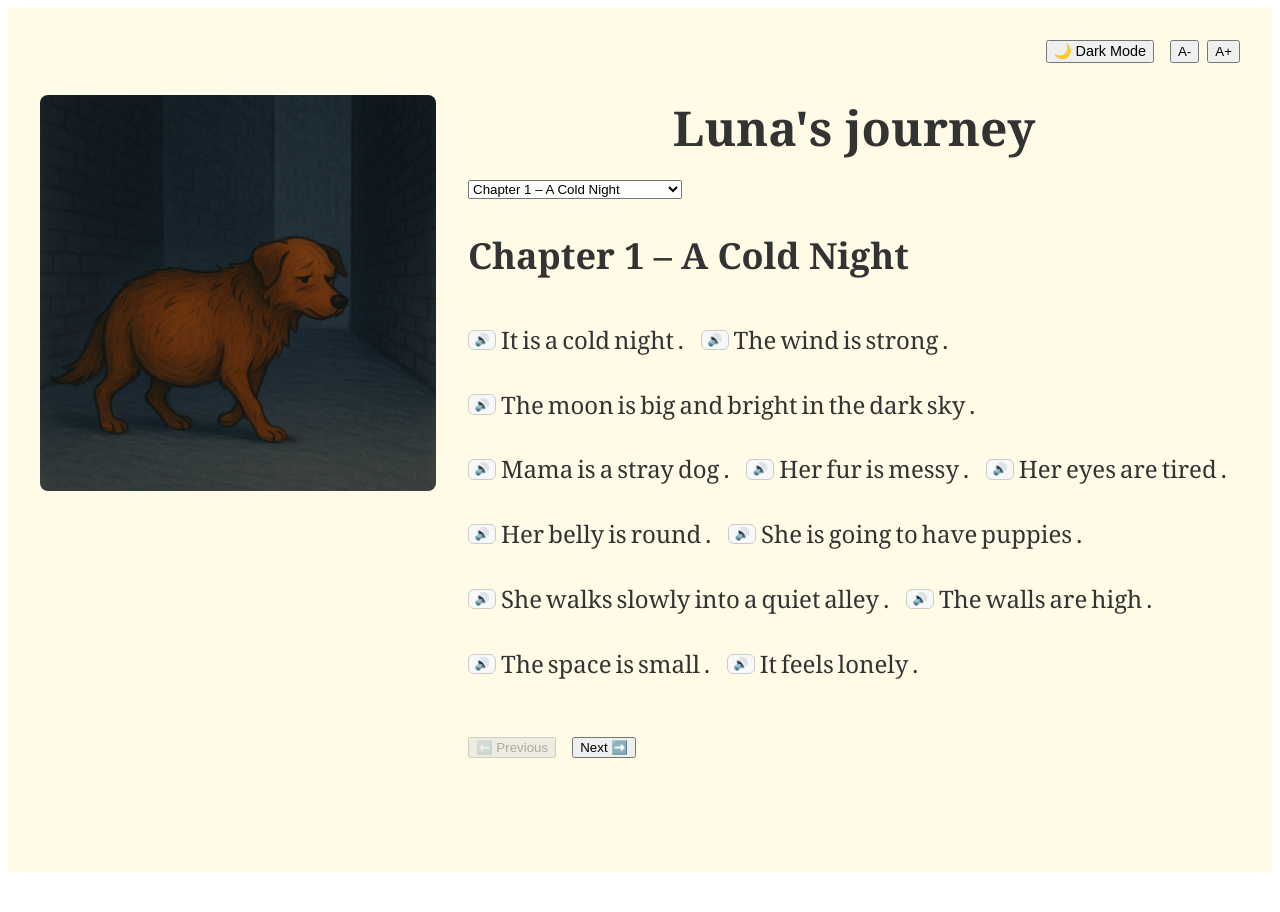
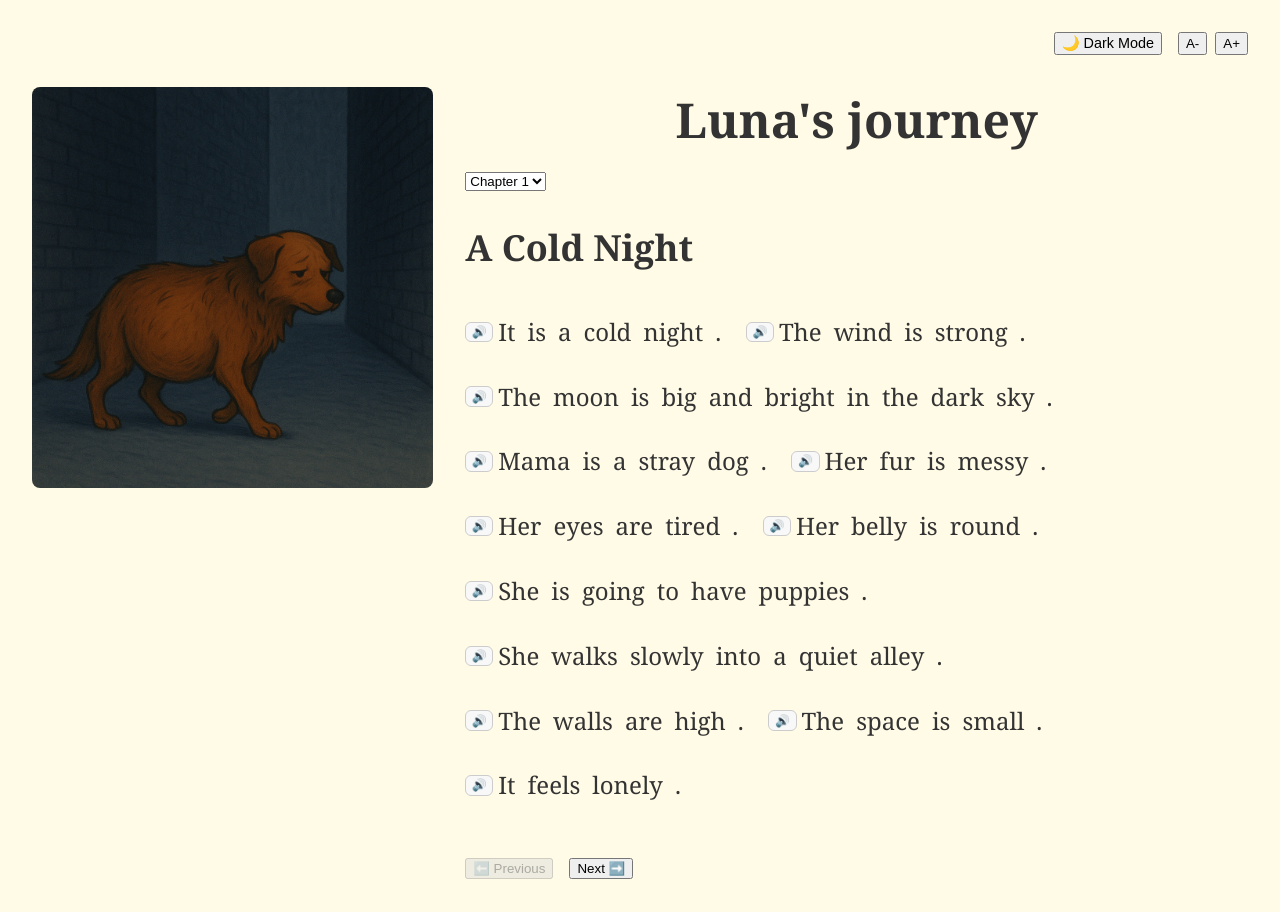
Before and after one commit to ErickRabocse/bat_hill, a React (Vite) app: page / in a window 1280 px wide. Before the commit the page ends 880 px from the top, so only its background shows below. Built offline with nearby package versions, Linux system fonts and the light colour scheme.

Commit message:
styling the location of buttons

```diff
--- a/src/App.jsx
+++ b/src/App.jsx
@@ -11,6 +11,10 @@ function App() {
     const saved = localStorage.getItem('fontSizeIndex')
     return saved !== null ? parseInt(saved, 10) : 2
   })
+  useEffect(() => {
+    document.body.style.backgroundColor = darkMode ? '#1e1e1e' : '#fffbe6'
+    document.body.style.margin = '0'
+  }, [darkMode])
 
   useEffect(() => {
     localStorage.setItem('fontSizeIndex', fontSizeIndex.toString())
@@ -96,6 +100,7 @@ function App() {
         color: textColor,
         minHeight: '100vh',
         transition: 'background-color 0.3s, color 0.3s',
+        boxSizing: 'border-box',
       }}
     >
       <div style={{ display: 'flex', justifyContent: 'flex-end' }}>
@@ -137,7 +142,7 @@ function App() {
 
         <div style={{ flex: 1 }}>
           <div style={{ marginBottom: '1rem' }}>
-            <h1 style={{ margin: 0, textAlign: "center" }}>Luna's journey</h1>
+            <h1 style={{ margin: 0, textAlign: 'center' }}>Luna's journey</h1>
             {/* <h2 style={{ marginTop: '0.5rem' }}>
               {chapters[chapterIndex].title}
             </h2> */}
@@ -254,6 +259,7 @@ function App() {
                         { word, translation, index: globalIndex },
                         localIndex
                       ) => (
+                        <span style={{ marginRight: '0.5rem' }}>
                           <Word
                             key={`${word}-${globalIndex}`}
                             text={word}
@@ -268,6 +274,7 @@ function App() {
                             fontSize={fontSize}
                             highlightColor={darkMode ? '#00ffff' : '#007acc'}
                           />
+                        </span>
                       )
                     )}
                   </span>
--- a/src/Word.jsx
+++ b/src/Word.jsx
@@ -30,7 +30,8 @@ function Word({
     borderRadius: '4px',
     padding: '5px 8px',
     fontSize: '0.85rem',
-    marginTop: '5px',
+    bottom: '100%',
+    marginBottom: '-90px',
     zIndex: 10,
     whiteSpace: 'nowrap',
     lineHeight: '1.2',
--- a/src/chapters.js
+++ b/src/chapters.js
@@ -1,7 +1,7 @@
 const chapters = [
   {
     id: 1,
-    title: 'Chapter 1 – A Cold Night',
+    title: 'A Cold Night',
     scenes: [
       {
         id: 1,
@@ -340,7 +340,7 @@ const chapters = [
   },
   {
     id: 2,
-    title: 'Chapter 2 – Where is Mama?',
+    title: 'Where is Mama?',
     scenes: [
       {
         id: 1,
@@ -684,7 +684,7 @@ const chapters = [
   },
   {
     id: 3,
-    title: 'Chapter 3 – Mia',
+    title: 'Mia',
     scenes: [
       {
         id: 1,
@@ -1025,7 +1025,7 @@ const chapters = [
   },
   {
     id: 4,
-    title: 'Chapter 4 – A new home',
+    title: 'A new home',
     scenes: [
       {
         id: 1,
@@ -1400,7 +1400,7 @@ const chapters = [
   },
   {
     id: 5,
-    title: 'Chapter 5 – Learning together',
+    title: 'Learning together',
     scenes: [
       {
         id: 1,
@@ -1584,8 +1584,7 @@ const chapters = [
           { word: 'flag', translation: 'bandera' },
           { word: '.', translation: '' },
           { word: 'She', translation: 'Ella' },
-          { word: 'does', translation: 'ya' },
-          { word: "n't", translation: 'no' },
+          { word: "doesn't", translation: 'no' },
           { word: 'chew', translation: 'muerde' },
           { word: 'shoes', translation: 'zapatos' },
           { word: 'anymore', translation: 'más' },
@@ -1658,7 +1657,7 @@ const chapters = [
   },
   {
     id: 6,
-    title: 'Chapter 6 – A Visit to the Vet',
+    title: 'A Visit to the Vet',
     scenes: [
       {
         id: 1,
@@ -1982,7 +1981,7 @@ const chapters = [
   },
   {
     id: 7,
-    title: 'Chapter 7 – Spreading the Word',
+    title: 'Spreading the Word',
     scenes: [
       {
         id: 1,
@@ -2248,7 +2247,7 @@ const chapters = [
   },
   {
     id: 8,
-    title: 'Chapter 8 – Reunited',
+    title: 'Reunited',
     scenes: [
       {
         id: 1,
--- a/src/components/ChapterSelector.jsx
+++ b/src/components/ChapterSelector.jsx
@@ -12,13 +12,12 @@ function ChapterSelector({ chapters, chapterIndex, setChapterIndex }) {
       <select value={chapterIndex} onChange={handleChange}>
         {chapters.map((chapter, index) => (
           <option key={chapter.id} value={index}>
-            {chapter.title}
+            Chapter {index + 1}
           </option>
         ))}
       </select>
       <div>
         <h2>{chapters[chapterIndex].title}</h2>
-        <p>{chapters[chapterIndex].content}</p>
       </div>
     </div>
   )
--- /dev/null
+++ b/src/index.css
@@ -0,0 +1,12 @@
+*,
+*::before,
+*::after {
+  box-sizing: border-box;
+}
+
+html,
+body {
+  margin: 0;
+  padding: 0;
+  background-color: #1e1e1e; /* Igual al de tu darkMode */
+}
--- a/src/main.jsx
+++ b/src/main.jsx
@@ -1,6 +1,7 @@
 import { StrictMode } from 'react'
 import { createRoot } from 'react-dom/client'
 import App from './App.jsx'
+import './index.css'
 
 createRoot(document.getElementById('root')).render(
   <StrictMode>
```
Lines whose indentation alone changed are shown as unchanged.
